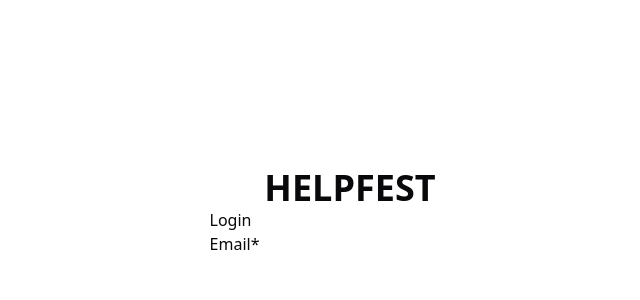
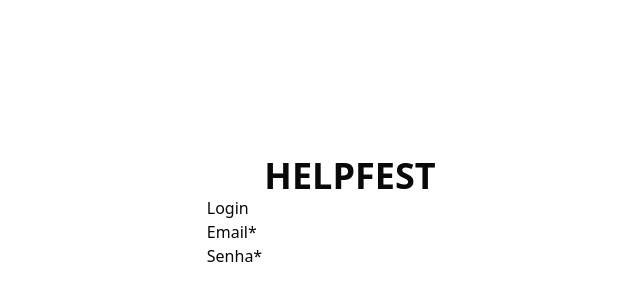
Before and after one commit to NathanHermes/Helpfest, a React (Vite) app in the folder frontend/: page /login in a window 1280 px wide. Shown: the part 188-488 px from the top of the page, without its empty margins (290-930 px from the left). Built offline with nearby package versions, Linux system fonts and the light colour scheme.

Commit message:
feat: create form and init login validation

```diff
--- a/frontend/src/pages/Login.tsx
+++ b/frontend/src/pages/Login.tsx
@@ -1,4 +1,28 @@
+import { zodResolver } from '@hookform/resolvers/zod'
+import { useForm } from 'react-hook-form'
+import { z } from 'zod'
+
+const loginSchema = z.object({
+  email: z.string().min(1, 'Campo obrigatório').email('Email inválido'),
+  secret: z.string().min(1, 'Campo obrigatório')
+})
+
+type LoginFormData = z.infer<typeof loginSchema>
+
 export const Login = () => {
+  const {
+    formState: { errors },
+    handleSubmit,
+    register,
+    reset,
+  } = useForm<LoginFormData>({
+    resolver: zodResolver(loginSchema)
+  })
+
+  const handleLogin = (data: LoginFormData) => {
+
+  }
+
   return (
     <main className="w-full h-screen flex flex-col items-center justify-center">
       <h1 className="text-4xl font-black">HELPFEST</h1>
@@ -6,10 +30,29 @@ export const Login = () => {
       <section>
         <h2>Login</h2>
 
-        <fieldset>
-          <span>Email*</span>
-          <input type="email" required />
-        </fieldset>
+        <form onSubmit={handleSubmit(handleLogin)}>
+          <fieldset>
+            <span>Email*</span>
+            <input id="email" type="email" {...register('email')} required />
+
+            {errors.email && (
+              <span className="font-medium text-base text-red-500">
+                {errors.email.message}
+              </span>
+            )}
+          </fieldset>
+
+          <fieldset>
+            <span>Senha*</span>
+            <input id="secret" type="password" {...register('secret')} required />
+
+            {errors.secret && (
+              <span className="font-medium text-base text-red-500">
+                {errors.secret.message}
+              </span>
+            )}
+          </fieldset>
+        </form>
       </section>
     </main>
   )
```
